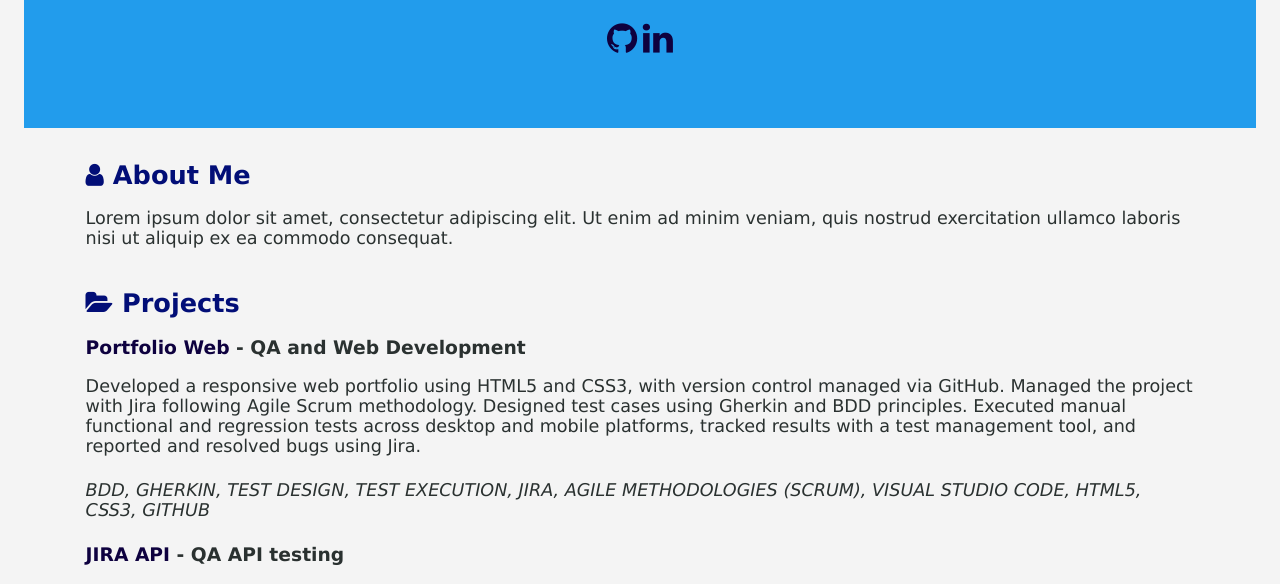
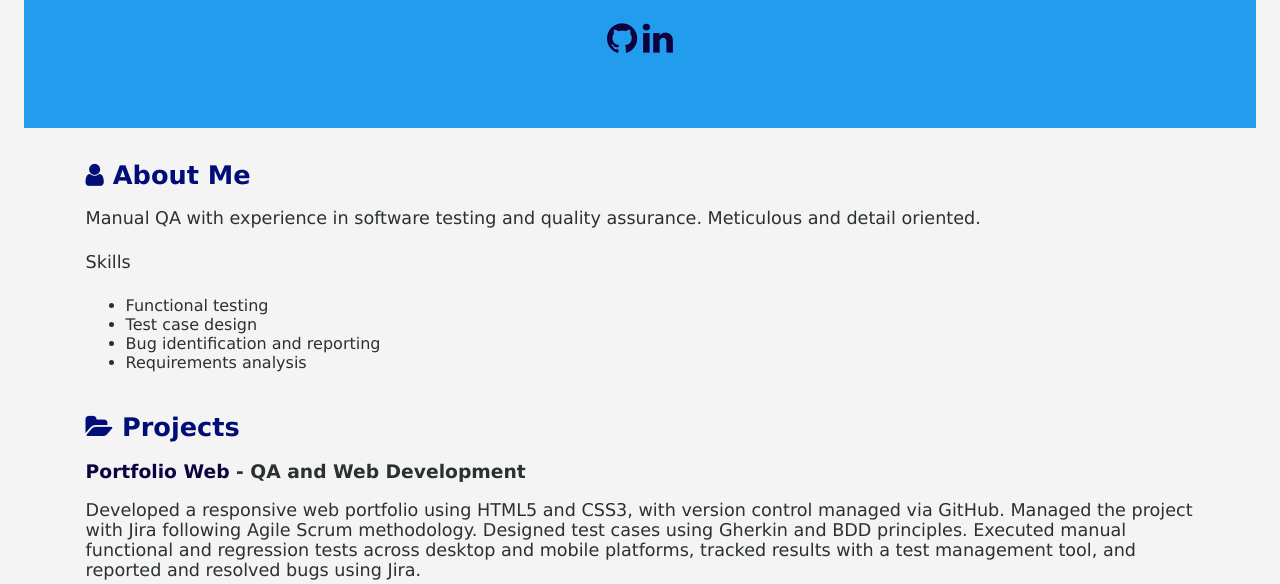
Before and after one commit to MariaBustoQAOrganization/portfolioqa, a plain HTML site: page index.html in a window 1280 px wide. Shown: the part 188-772 px from the top of the page. Drawn offline with Linux system fonts and the light colour scheme.

Commit message:
PQA-2 About me
PQA-2 About me
https://bootcampmariabusto.atlassian.net/browse/PQA-2

```diff
--- a/index.html
+++ b/index.html
@@ -26,8 +26,15 @@
   <main>
     <section>
       <h2><i class="fa fa-user"></i> About Me</h2>
-      <p>Lorem ipsum dolor sit amet, consectetur adipiscing elit. Ut enim ad minim veniam, quis nostrud exercitation
-        ullamco laboris nisi ut aliquip ex ea commodo consequat.</p>
+      <p>Manual QA with experience in software testing and quality assurance. Meticulous and detail oriented.
+        </p>
+        <p>Skills<p>
+        <ul>
+          <li>Functional testing </li>
+          <li>Test case design</li>
+          <li>Bug identification and reporting</li>
+          <li>Requirements analysis </li>
+        </ul>
     </section>
 
     <section>
```
